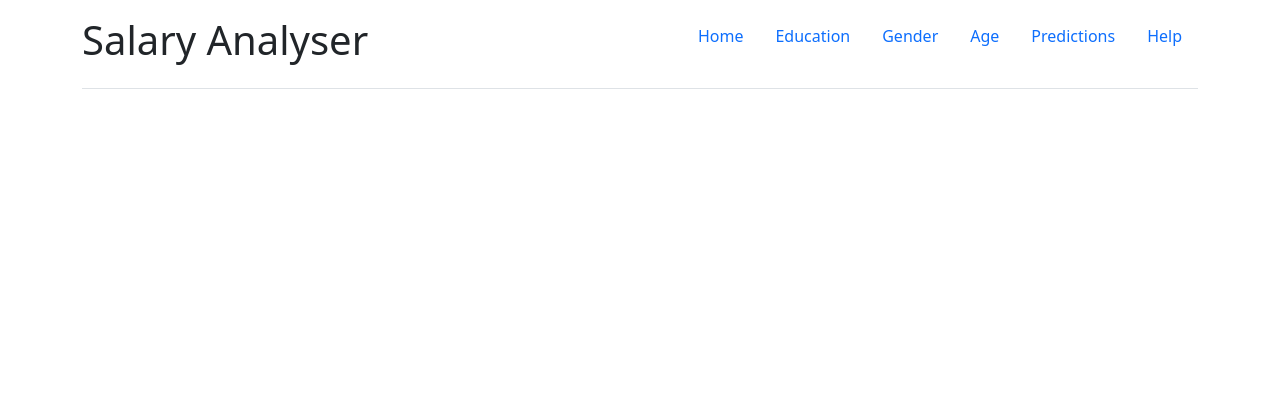
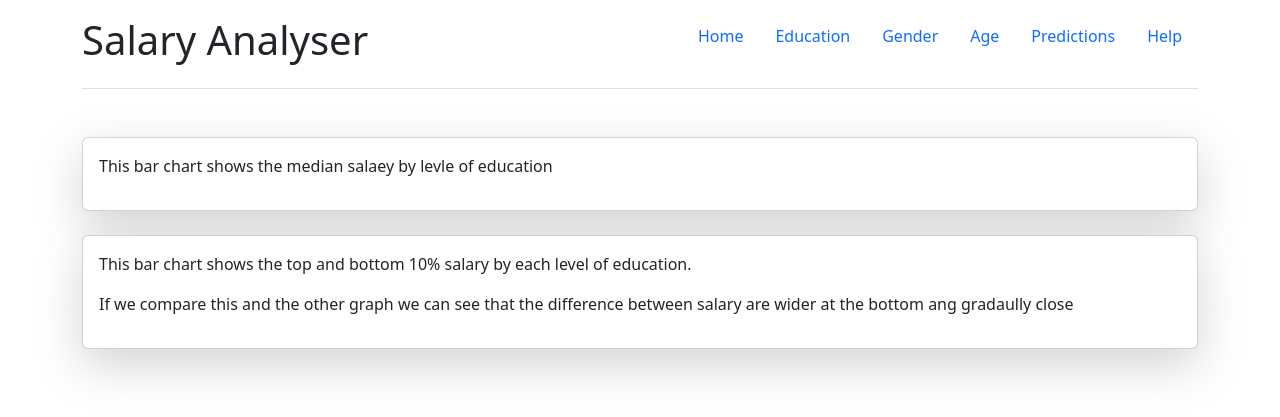
Before and after one commit to jude2k6/lccs, a Flask app: template Artefact/website/templates/education.html in a window 1280 px wide. Shown: the top 417 px of the page. Run offline with Flask 3, Linux system fonts and the light colour scheme; the template is opened without the code that fills it, so the values that code supplies are empty; parts of the project's set-up code (start-up, migrations or seed data) failed here and were passed over.

Commit message:
added cards

```diff
--- a/Artefact/website/templates/education.html
+++ b/Artefact/website/templates/education.html
@@ -1,2 +1,23 @@
-{% extends 'graphtemplate.html' %} {% block title %}Education{% endblock %} {%
-block graph %} {{ graph1|safe }} {{ graph2|safe }}{% endblock %}
+{% extends 'graphtemplate.html' %} {% block title %}Education{% endblock %}
+{%block graph %}
+
+<div class="card shadow-lg mt-4">
+  <div class="card-body">
+    {{ graph1|safe }}
+    <p>This bar chart shows the median salaey by levle of education</p>
+  </div>
+</div>
+<div class="card shadow-lg mt-4">
+  <div class="card-body">
+    {{ graph2|safe }}
+    <p>
+      This bar chart shows the top and bottom 10% salary by each level of
+      education.
+    </p>
+    <p>
+      If we compare this and the other graph we can see that the difference
+      between salary are wider at the bottom ang gradaully close
+    </p>
+  </div>
+</div>
+{% endblock %}
```
Also changed, not shown: Artefact/website/comments.json (+8 -0 lines), Artefact/website/templates/age.html (+12 -3 lines), Artefact/website/templates/gender.html (+6 -3 lines).
